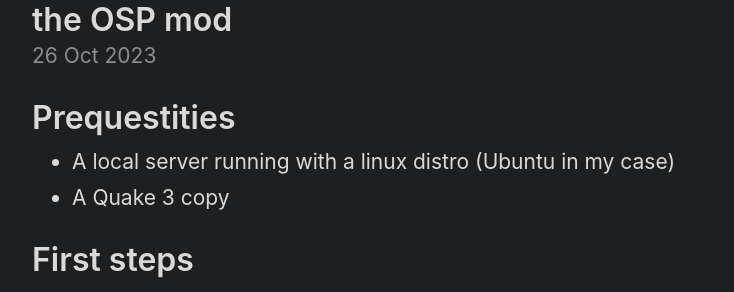
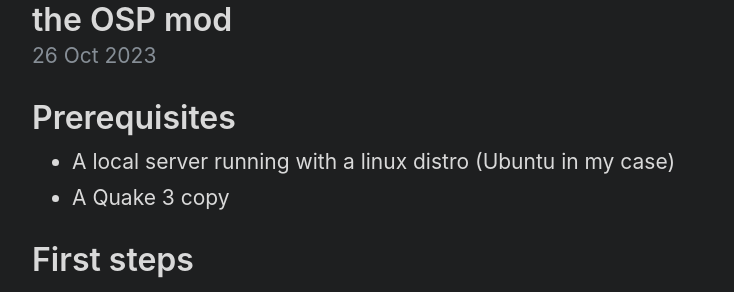
Before and after one commit to zeppehpt1/zeppehpt1.github.io, a Jekyll site: the page built from _posts/2023-10-26-set-up-quake3.md, in a window 1280 px wide. Shown: the part 169-461 px from the top of the page, without its empty margins (272-1006 px from the left). Built offline with Jekyll 4.4.1, drawn with Linux system fonts in a browser that asks for light colours.

Commit message:
fixed typo in quake3 file, added new post

```diff
--- a/_posts/2023-10-26-set-up-quake3.md
+++ b/_posts/2023-10-26-set-up-quake3.md
@@ -3,7 +3,7 @@ layout: post
 title: How to easily set up a Quake 3 server with the OSP mod
 ---
 
-# Prequestities
+# Prerequisites
 - A local server running with a linux distro (Ubuntu in my case)
 - A Quake 3 copy
 
```
Also changed, not shown: posts_in_progress/2023-11-28-make-clean-extend-shape.md (added, +6 -0 lines).
